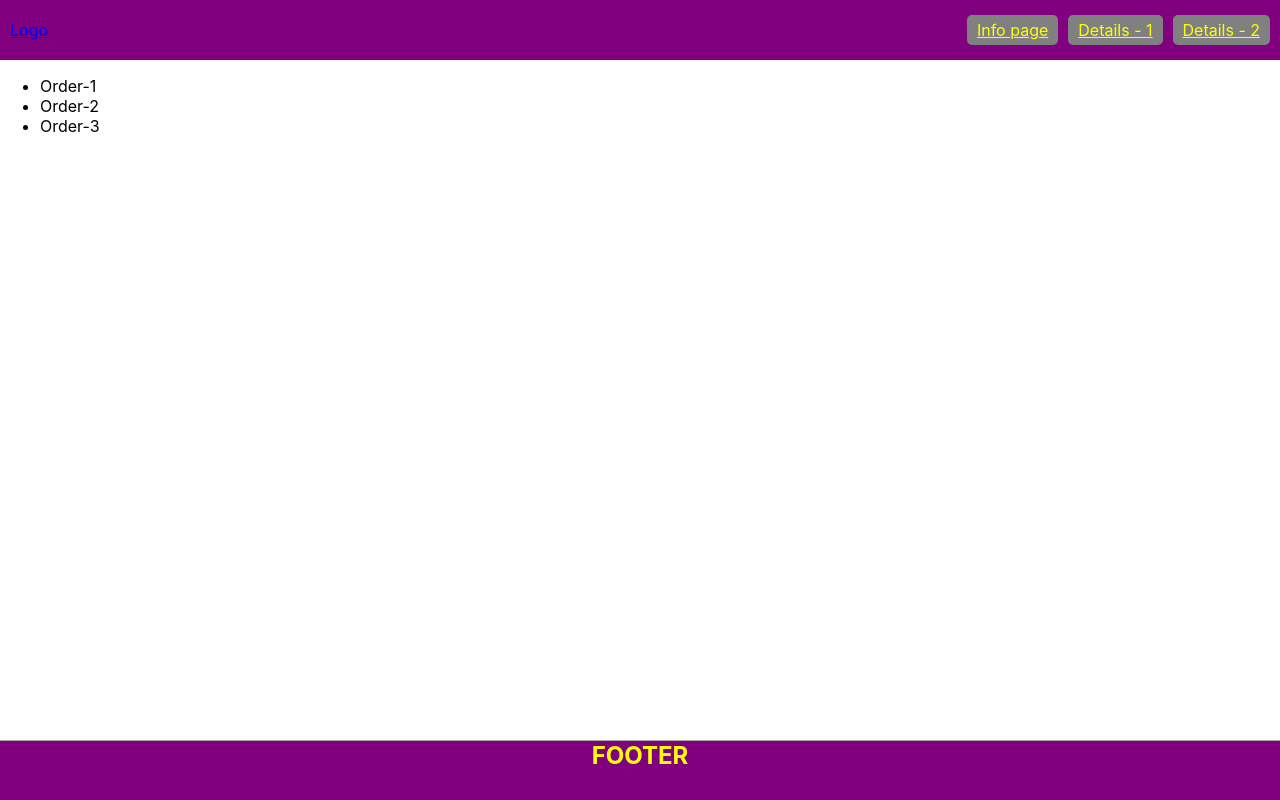
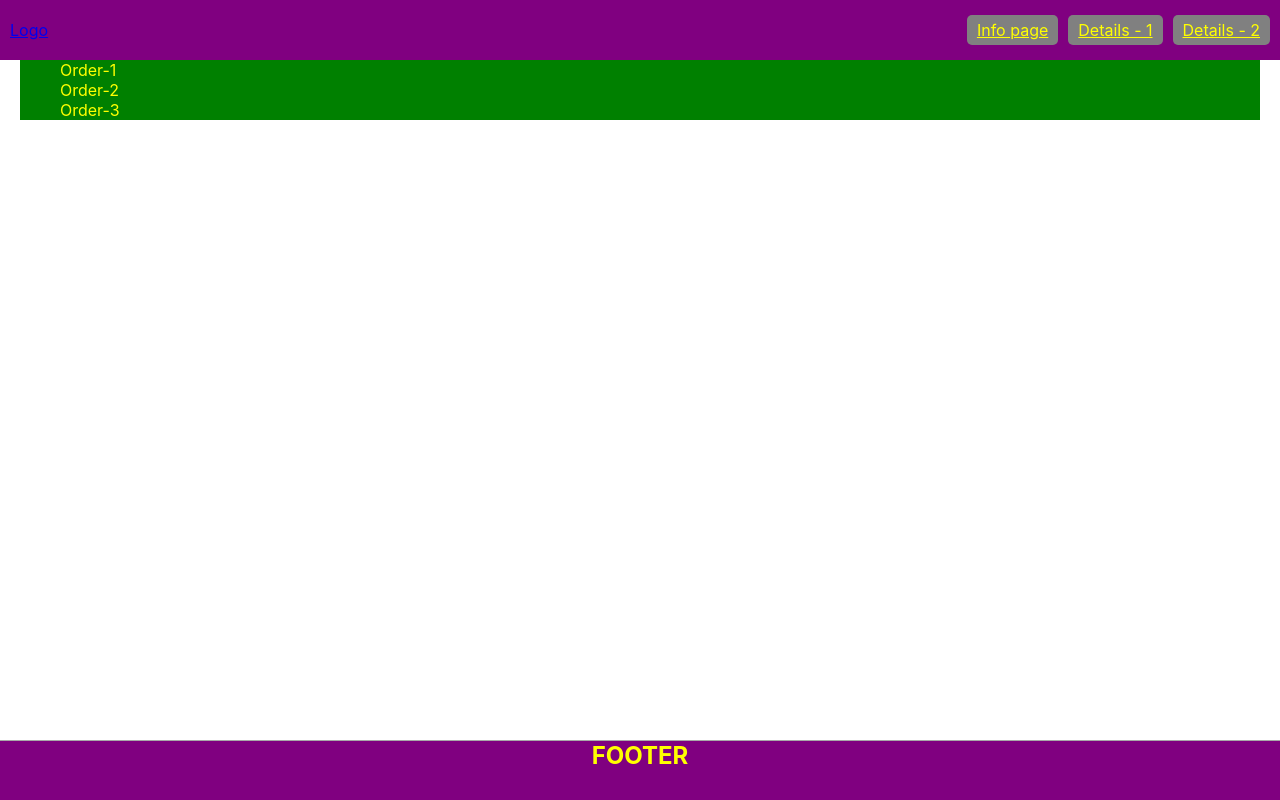
Before and after one commit to Aleksandr-Pod/next-exercise, a Next.js app: page /details2/orders in a window 1280 px wide. Built offline with nearby package versions, Linux system fonts and the light colour scheme.

Commit message:
List styled

```diff
--- a/pages/details2/orders.js
+++ b/pages/details2/orders.js
@@ -1,16 +1,17 @@
-import { useRouter } from "next/router";
+// import { useRouter } from "next/router";
+import { List } from "../../styles/orders.styled";
 
 const Orders = () => {
-  const { pathname, route } = useRouter();
+  // const { pathname, route } = useRouter();
 
-  console.log("pathname:", pathname);
-  console.log("route:", route);
+  // console.log("pathname:", pathname);
+  // console.log("route:", route);
   return (
-    <ul>
+    <List>
       <li>Order-1</li>
       <li>Order-2</li>
       <li>Order-3</li>
-    </ul>
+    </List>
   )
 }
 export default Orders;
--- /dev/null
+++ b/styles/orders.styled.js
@@ -0,0 +1,10 @@
+"use client";
+
+import styles from "styled-components";
+
+export const List = styles.ul`
+margin: 0 20px;
+list-style: none;
+background-color: green;
+color: yellow;
+`
```
